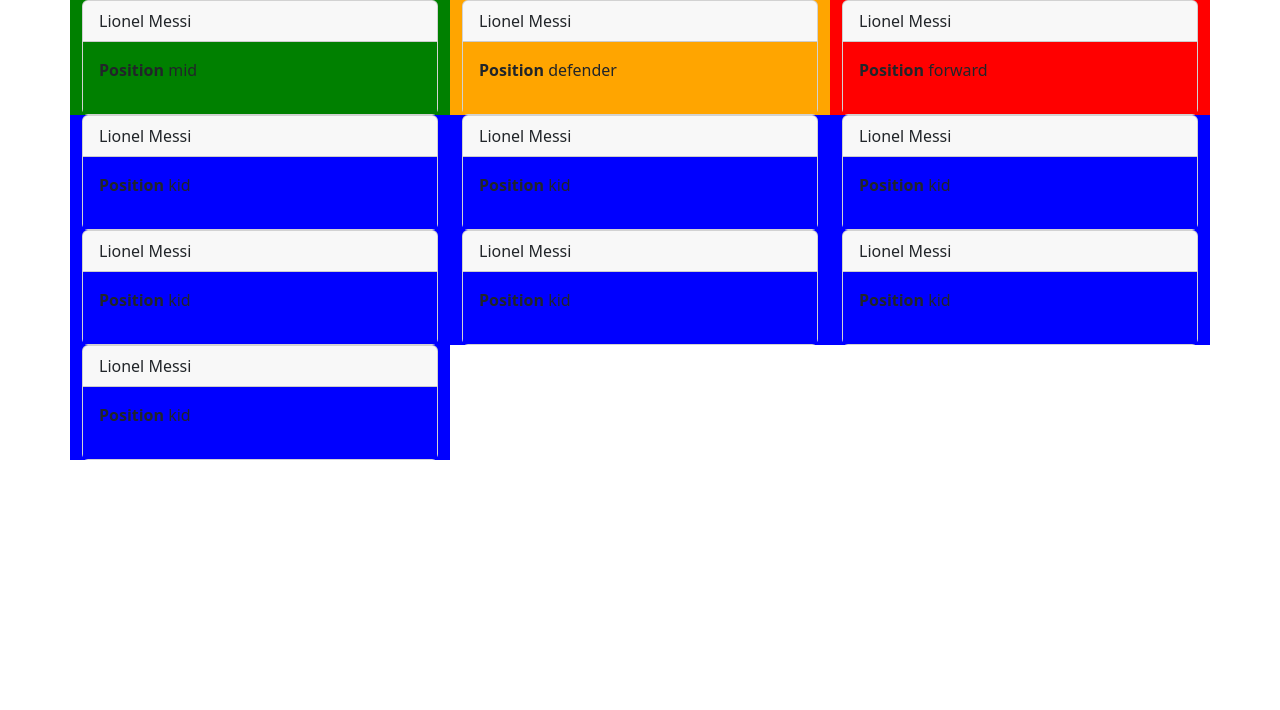
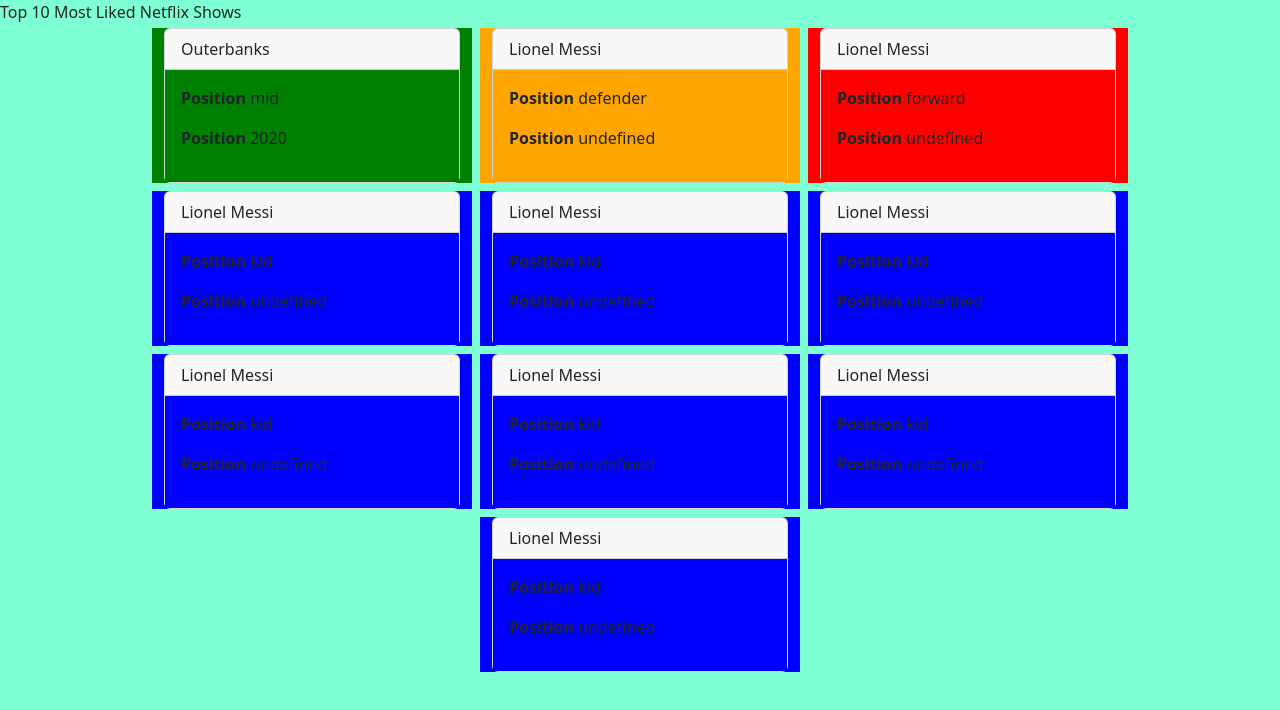
Before and after one commit to Nessa0716/maywebsite, a plain HTML site: page index.html in a window 1280 px wide. Drawn offline with nearby package versions, Linux system fonts and the light colour scheme.

Commit message:
init commit

```diff
--- a/index.html
+++ b/index.html
@@ -10,15 +10,16 @@
     <!-- Bootstrap CSS v5.2.1 -->
     <link href="https://cdn.jsdelivr.net/npm/bootstrap@5.3.2/dist/css/bootstrap.min.css" rel="stylesheet"
         integrity="sha384-T3c6CoIi6uLrA9TneNEoa7RxnatzjcDSCmG1MXxSR1GAsXEV/Dwwykc2MPK8M2HN" crossorigin="anonymous" />
-</head>
+        <link rel="stylesheet" href="style.css">
+    </head>
 
 <body>
     <header>
-        <!-- place navbar here -->
-    </header>
+Top 10 Most Liked Netflix Shows
+</header>
     <main>
-        <div class="container">
-            <div class="row" id="teamCards">
+        <div class="container-fluid">
+            <div class="row justify-content-center" id="teamCards">
 
 
             </div>
--- a/script.js
+++ b/script.js
@@ -3,8 +3,8 @@
 //or do minions and give them all traits
 const teamMembers = [
     {
-        name:'Lionel Messi',
-        age:36,
+        name:'Outerbanks',
+        Created: 2020,
         activePlayer:true,
         position: 'mid',
         strengths: 'ball control',
@@ -39,7 +39,8 @@ const teamMembers = [
         weaknesses: 'heading ability',
         skills: ['dribbling','shooting','passing'],
         biography: 'Messi is a really cool dude'
-    }, {
+    },
+    {
         name:'Lionel Messi',
         age:36,
         activePlayer:true,
@@ -48,7 +49,8 @@ const teamMembers = [
         weaknesses: 'heading ability',
         skills: ['dribbling','shooting','passing'],
         biography: 'Messi is a really cool dude'
-    }, {
+    },
+    {
         name:'Lionel Messi',
         age:36,
         activePlayer:true,
@@ -57,7 +59,8 @@ const teamMembers = [
         weaknesses: 'heading ability',
         skills: ['dribbling','shooting','passing'],
         biography: 'Messi is a really cool dude'
-    }, {
+    },
+    {
         name:'Lionel Messi',
         age:36,
         activePlayer:true,
@@ -66,7 +69,8 @@ const teamMembers = [
         weaknesses: 'heading ability',
         skills: ['dribbling','shooting','passing'],
         biography: 'Messi is a really cool dude'
-    }, {
+    },
+    {
         name:'Lionel Messi',
         age:36,
         activePlayer:true,
@@ -104,7 +108,7 @@ function generateTeamCards(){
     const teamCardsContainer=document.getElementById('teamCards')
 teamMembers.forEach(member => {
     const card = document.createElement('div')
-card.classList.add('col-md-4')
+card.classList.add('col-md-3','m-1')
 //style card based on position
 let backgroundColor
 
@@ -122,19 +126,26 @@ switch(member.position.toLowerCase()){
     case 'kid':
                 backgroundColor="blue"
                 break
+                case 'defender':
+        backgroundColor="yellow"
+    break
 }
 
 card.style.backgroundColor = backgroundColor
 
 
 card.innerHTML=`
+
     <div class="card">
         <div class="card-header">
             ${member.name}
         </div>
         <div id="cardBody" class="card-body" style="background-color:${backgroundColor}">
             <p><strong>Position</strong> ${member.position}</p>
+            <p><strong>Position</strong> ${member.Created}</p>
         </div>
+    </div>
+
 `
 
 
--- a/style.css
+++ b/style.css
@@ -0,0 +1,3 @@
+body {
+    background-color: aquamarine;
+}
```
Lines whose indentation alone changed are shown as unchanged.
